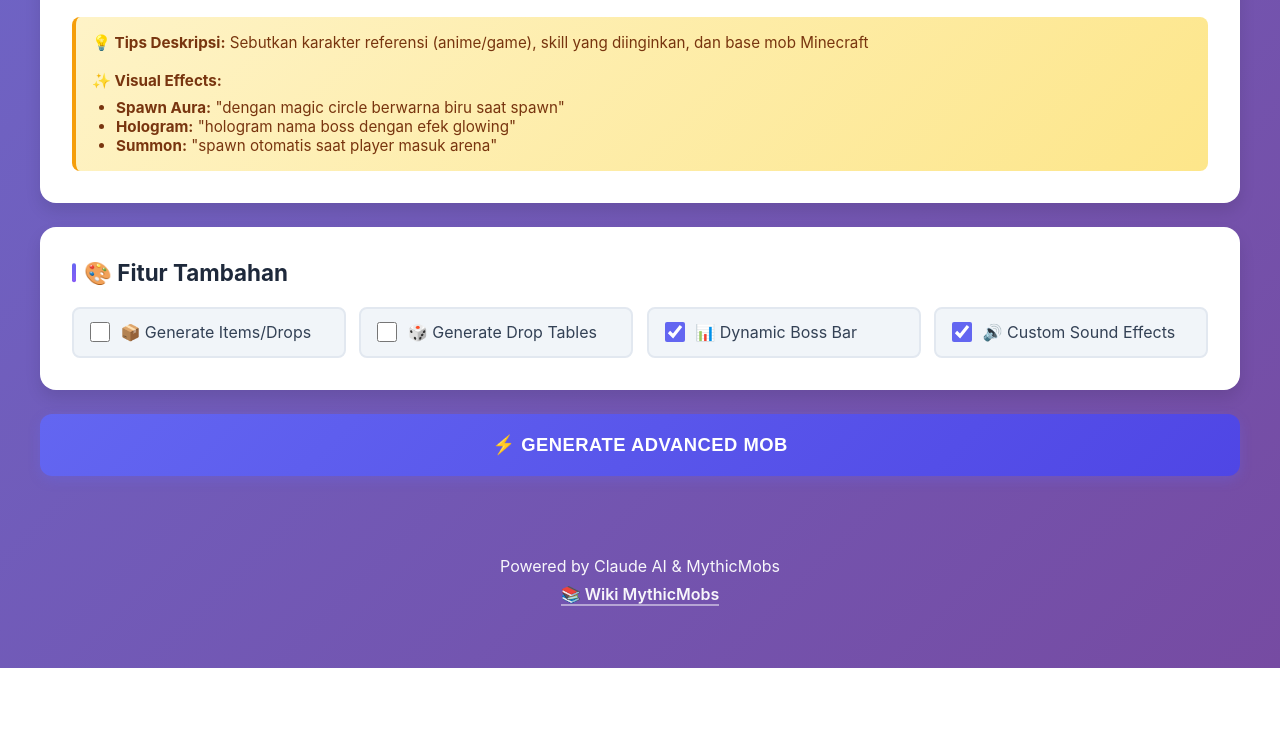
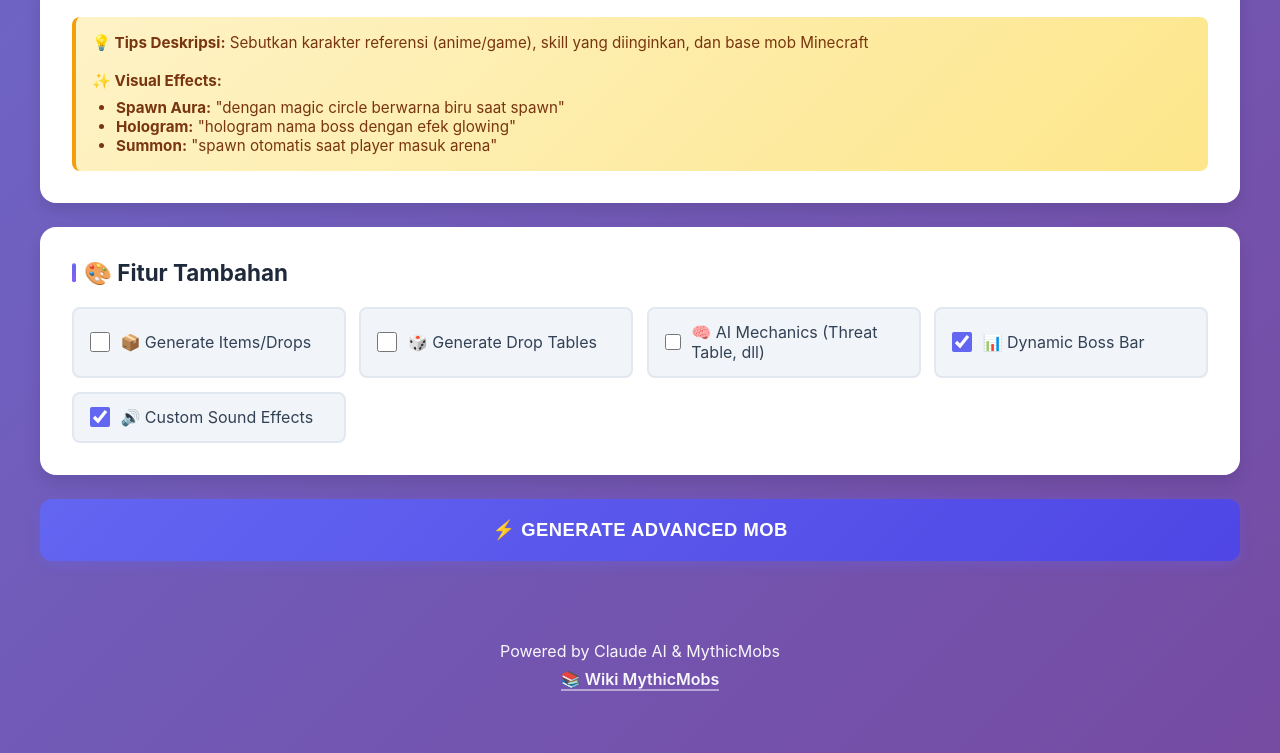
Before and after one commit to Flux677/MMGenerator, a website: page public/index.html in a window 1280 px wide. Shown: the part 2252-3005 px from the top of the page. Before the commit the page ends 2920 px from the top, so only its background shows below. Drawn offline with Linux system fonts and the light colour scheme.

Commit message:
Update Today

```diff
--- a/public/index.html
+++ b/public/index.html
@@ -401,6 +401,10 @@
                         <span>🎲 Generate Drop Tables</span>
                     </label>
                     <label>
+                        <input type="checkbox" id="advancedAI">
+                        <span>🧠 AI Mechanics (Threat Table, dll)</span>
+                    </label>
+                    <label>
                         <input type="checkbox" id="bossBarSystem" checked>
                         <span>📊 Dynamic Boss Bar</span>
                     </label>
--- a/public/js/generator.js
+++ b/public/js/generator.js
@@ -15,6 +15,7 @@ async function handleGenerate() {
 
     const includeItems = document.getElementById('includeItems').checked;
     const includeDropTables = document.getElementById('includeDropTables')?.checked || false;
+    const advancedAI = document.getElementById('advancedAI')?.checked || false;
     const bossBarSystem = document.getElementById('bossBarSystem')?.checked || false;
     const soundSystem = document.getElementById('soundSystem')?.checked || false;
 
```
Also changed, not shown: api/prompts/death-rewards.js (renamed from api/prompts/death-reward.js).
